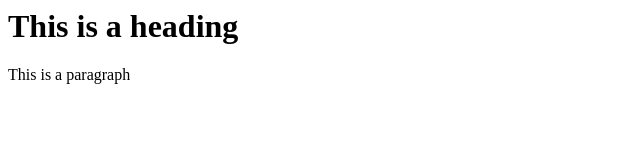
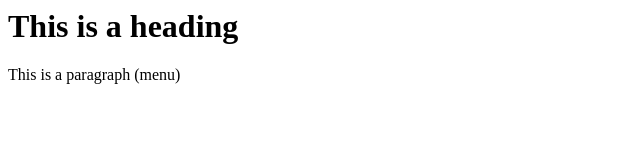
Before and after one commit to rupesh568/Test, a plain HTML site: page index.html in a window 1280 px wide. Shown: the full height of the page, 0-640 px from the left. Drawn offline with Linux system fonts and the light colour scheme.

Commit message:
menu added

```diff
--- a/index.html
+++ b/index.html
@@ -1,2 +1,2 @@
 <h1>This is a heading</h1>
-<p>This is a paragraph</p>
+<p>This is a paragraph (menu)</p>
```
